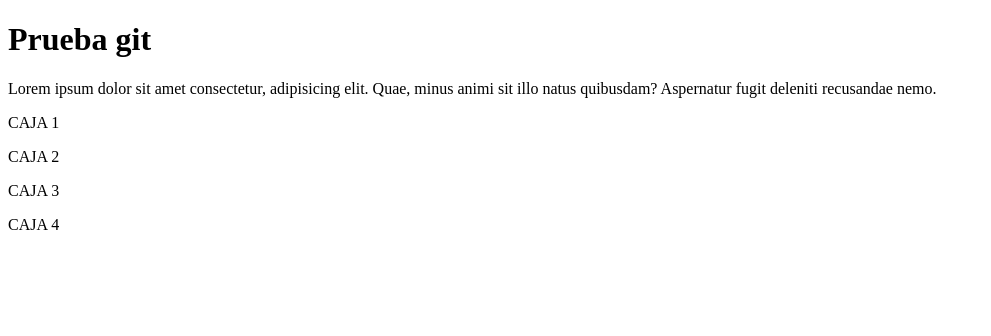
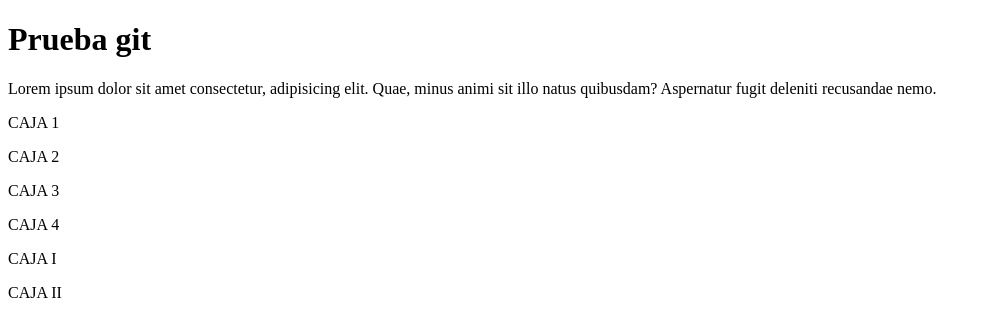
Before and after one commit to jorgemercado99/mi_repositorio, a plain HTML site: page index.html in a window 1280 px wide. Shown: the whole page, without its empty margins (0-991 px from the left). Drawn offline with Linux system fonts and the light colour scheme.

Commit message:
Agregue 2 cajas extras

```diff
--- a/index.html
+++ b/index.html
@@ -21,5 +21,11 @@
     <div>
         <p>CAJA 4</p>
     </div>
+    <div>
+        <p>CAJA I</p>
+    </div>
+    <div>
+        <p>CAJA II</p>
+    </div>
 </body>
 </html>
```
